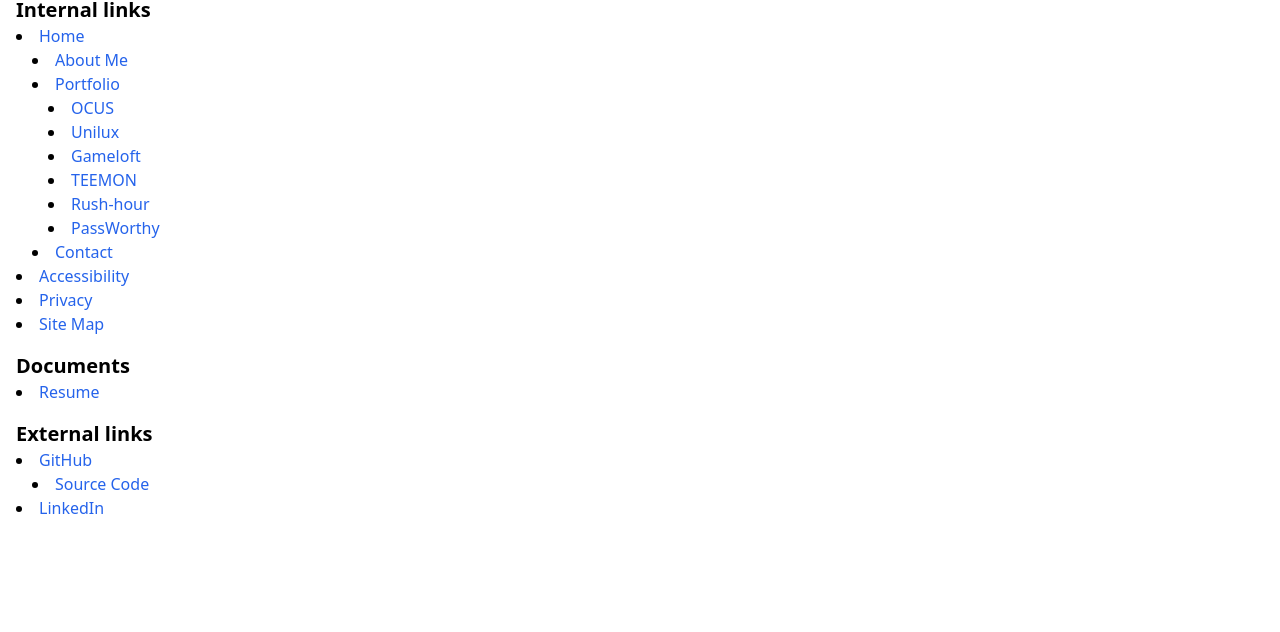
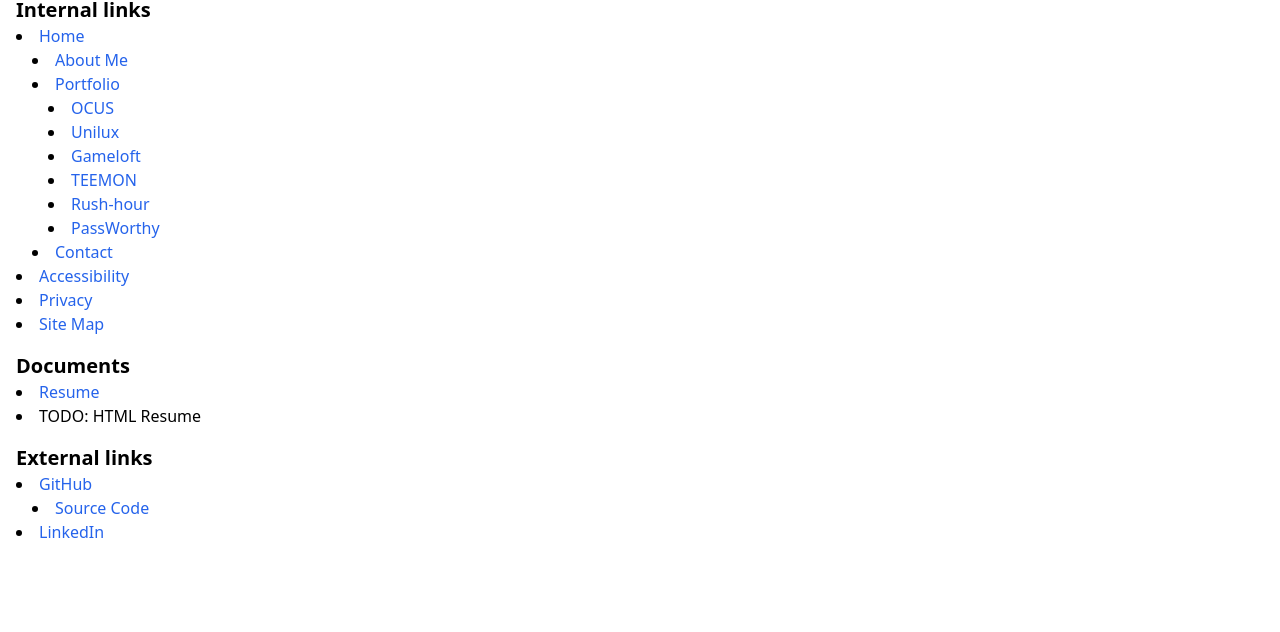
Before and after one commit to sdmarmon/sdmarmon.github.io, a website: page pages/site-map.html in a window 1280 px wide. Shown: the part 168-800 px from the top of the page. Drawn offline with Linux system fonts and the light colour scheme.

Commit message:
Adding a TODO on the site map

```diff
--- a/pages/site-map.html
+++ b/pages/site-map.html
@@ -134,6 +134,7 @@
                 <p class="mt-4"><h3 class="text-xl font-semibold">Documents</h3>
                     <ul class="list-disc list-inside">
                         <li><a href="../assets/Resume_Duhau-Marmon.pdf" class="hover:text-blue-800 hover:underline focus:text-blue-800 focus:underline" target="_blank" ref="noopener noreferrer">Resume</a></li>
+                        <li>TODO: HTML Resume</li>
                     </ul>
                 </p>
                 <p class="mt-4"><h3 class="text-xl font-semibold">External links</h3>
```
